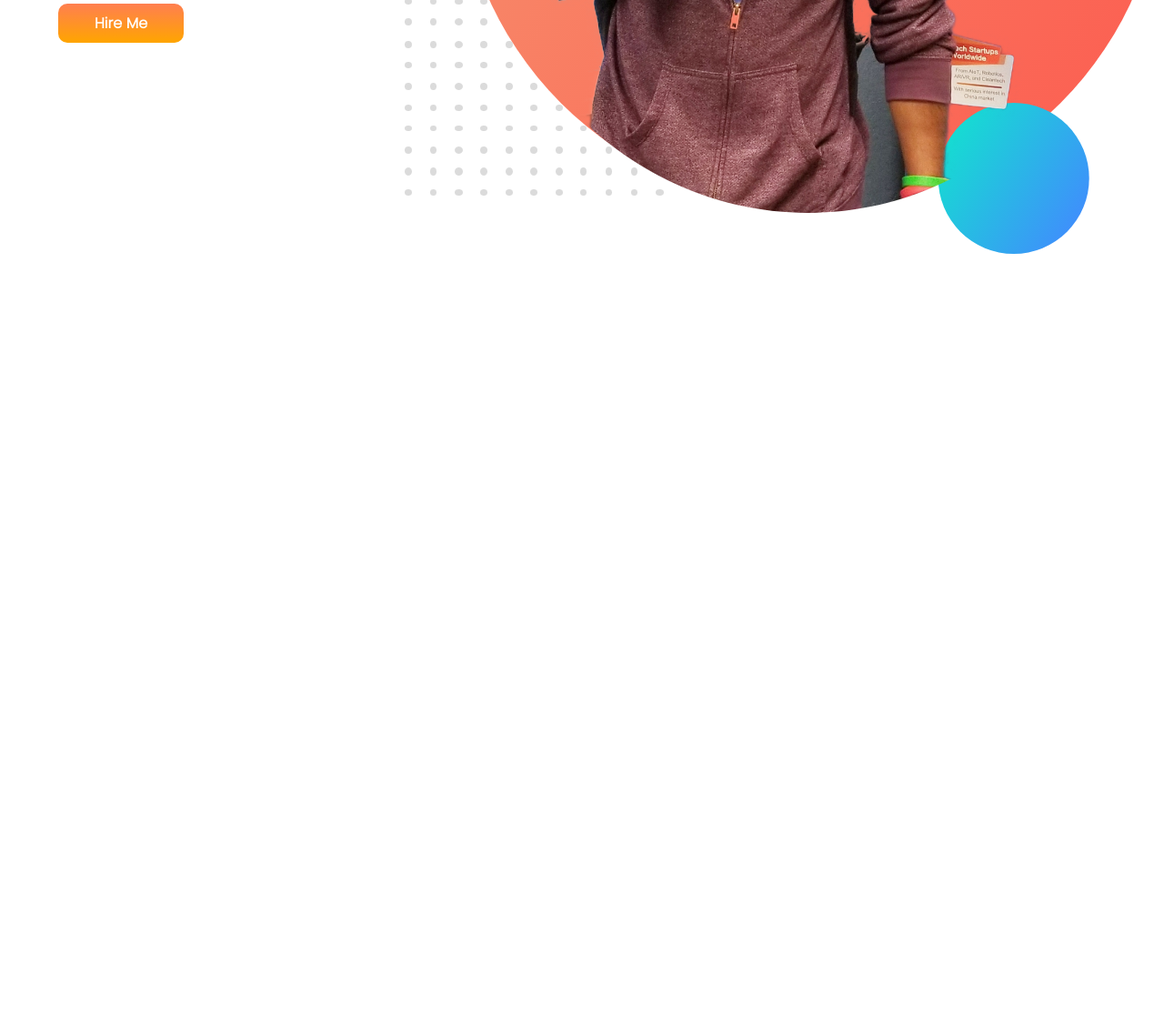
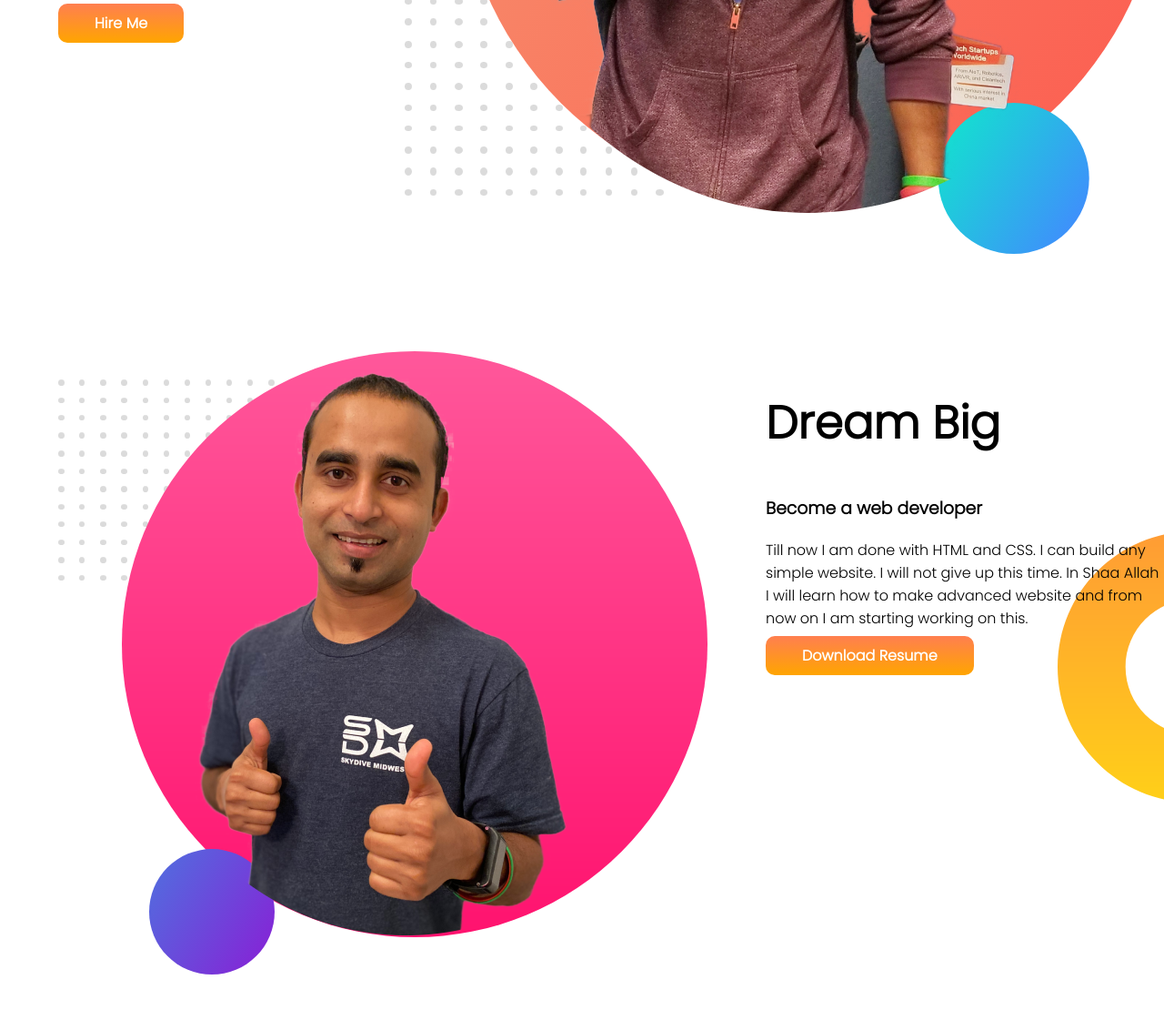
Before and after one commit to Mahmudul-Rudra/developer-portfolio, a plain HTML site: page index.html in a window 1280 px wide. Shown: the part 550-1660 px from the top of the page at 91% size. Before the commit the page ends 836 px from the top, so only its background shows below. Drawn offline with Linux system fonts and the light colour scheme.

Commit message:
middle banner done

```diff
--- a/index.html
+++ b/index.html
@@ -25,5 +25,17 @@
             <img src="images/jhankar.png" alt="">
         </div>
     </section>
+
+    <section class="middle-banner">
+        <div class="my-image-two">
+            <img src="images/jhankar2.png" alt="">
+        </div>
+        <div class="dream-big">
+            <h1>Dream Big</h1>
+            <h3>Become a web developer</h3>
+            <p>Till now I am done with HTML and CSS. I can build any simple website. I will not give up this time. In Shaa Allah I will learn how to make advanced website and from now on I am starting working on this.</p>
+            <a class="link-button" href="https://www.google.com/" target="_blank">Download Resume</a>
+        </div>
+    </section>
 </body>
 </html>
--- a/style.css
+++ b/style.css
@@ -10,6 +10,7 @@ h1{
 }
 section{
     display: flex;
+    margin-bottom: 100px;
 }
 .my-intro{
     width: 50%;
@@ -31,3 +32,16 @@ section{
     background-repeat: no-repeat;
 
 }
+.dream-big{
+    width: 50%;
+    padding-left: 5%;
+}
+.my-image-two{
+    padding-left: 5%;
+    width: 80%;
+}
+.middle-banner{
+    background-image: url(images/dream-bg.png);
+    background-repeat: no-repeat;
+    background-position: right;
+}
```
